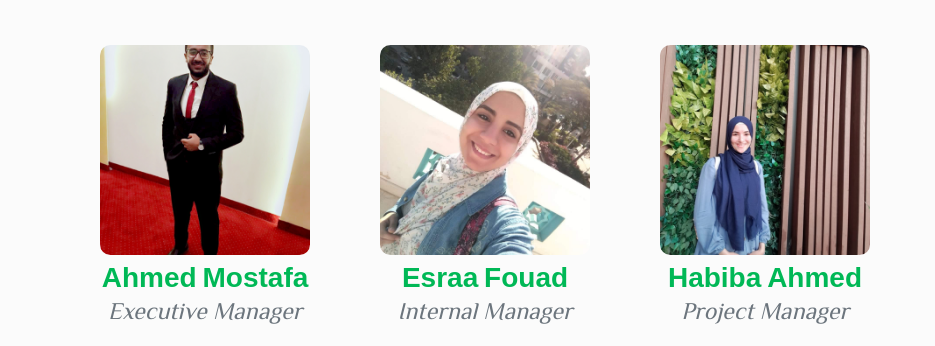
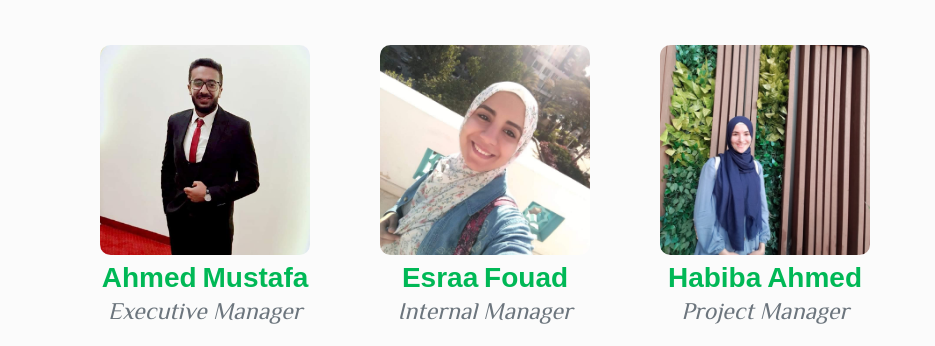
Before and after one commit to HendElmsery/ASC-FINAL-WEB, a plain HTML site: page index.html in a window 1280 px wide. Shown: the part 3735-4081 px from the top of the page, 0-935 px from the left. Drawn offline with Linux system fonts and the light colour scheme.

Commit message:
team edit

```diff
--- a/index.html
+++ b/index.html
@@ -301,9 +301,9 @@
 						</div>
 						<div class="items">
 							<div class="member-img">
-								<img src="images/inbound8450717751412151472 - Ahmed Abdeldayem.jpg" alt="Ahmed mostafa" />
+								<img src="images/WhatsApp Image 2020-01-23 at 1.15.47 AM.jpeg" alt="Ahmed mostafa" />
 							</div>
-							<p class="h3 text-capitalize py-1 m-0 member-name font-weight-bold">Ahmed Mostafa</p>
+							<p class="h3 text-capitalize py-1 m-0 member-name font-weight-bold">Ahmed Mustafa</p>
 							<p class="text-muted font-italic member-title"> Executive Manager</p>
 						</div>
 						<div class="items">
```
Also changed, not shown: images/WhatsApp Image 2020-01-23 at 1.15.47 AM.jpeg (added), images/inbound8450717751412151472 - Ahmed Abdeldayem.jpg (deleted).
